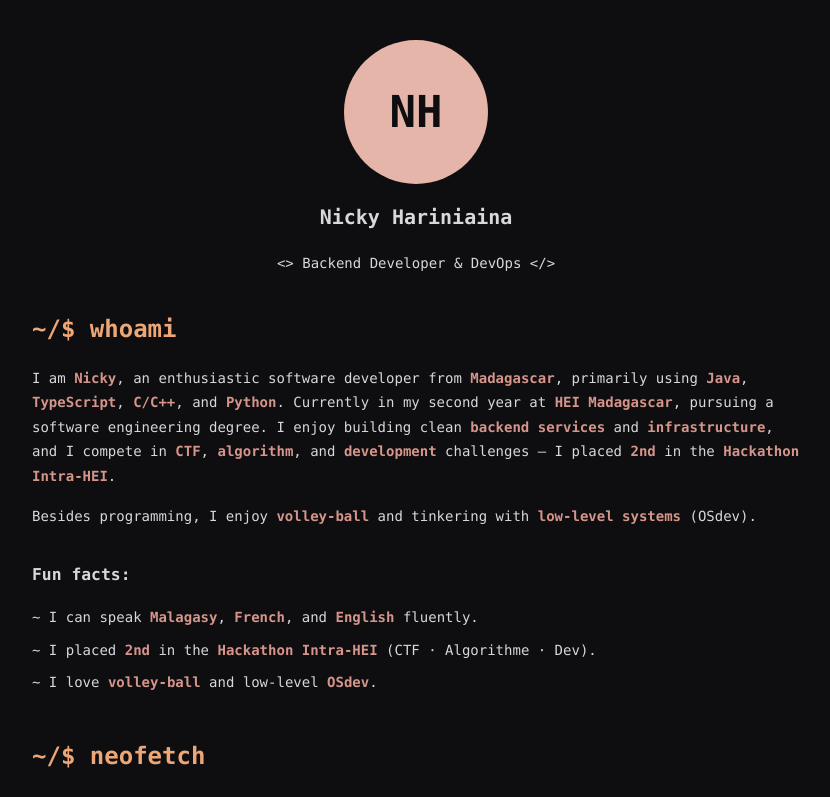
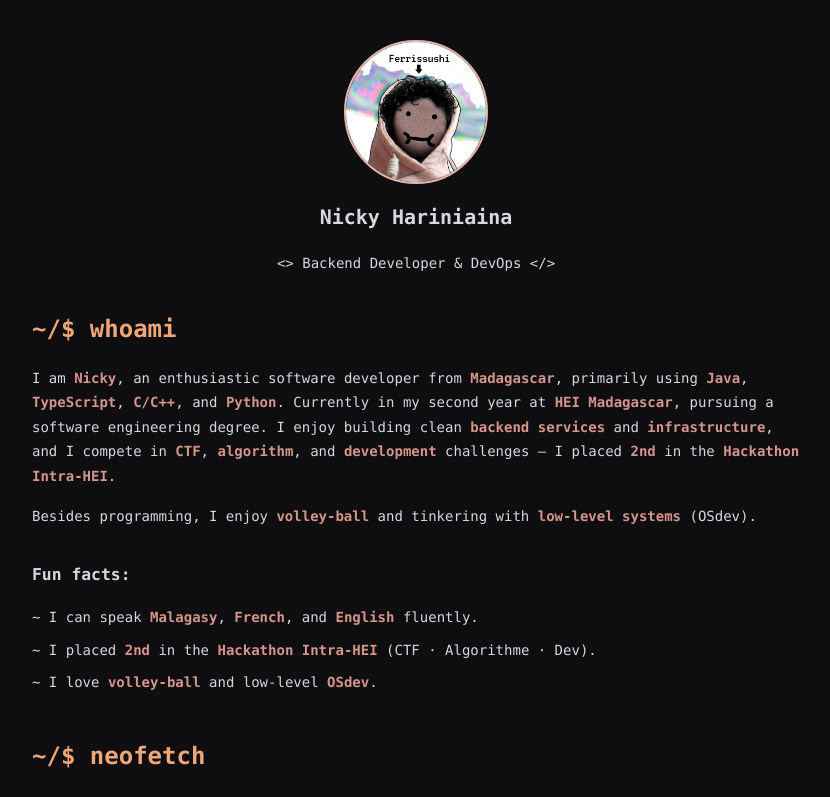
Before and after one commit to NickyHariniaina/nickyhariniaina, a React (Vite) app: page / in a window 1280 px wide. Shown: the top 797 px of the page, without its empty margins (224-1054 px from the left). Built offline with nearby package versions, Linux system fonts and the light colour scheme.

Commit message:
feat: use profile picture as header avatar

```diff
--- a/src/App.css
+++ b/src/App.css
@@ -26,14 +26,8 @@
   width: 144px;
   height: 144px;
   border-radius: 50%;
-  background: var(--primary-light);
-  color: var(--bg);
-  display: flex;
-  align-items: center;
-  justify-content: center;
-  font-size: 44px;
-  font-weight: 700;
-  line-height: 1;
+  object-fit: cover;
+  border: 2px solid var(--primary-light);
 }
 
 .header__name {
--- a/src/components/Header.tsx
+++ b/src/components/Header.tsx
@@ -1,11 +1,14 @@
 import { site } from '../data'
+import profilPic from '../assets/profil-pic.png'
 
 export default function Header() {
   return (
     <header className="header">
-      <div className="header__avatar" aria-hidden="true">
-        NH
-      </div>
+      <img
+        src={profilPic}
+        alt="Nicky Hariniaina"
+        className="header__avatar"
+      />
       <h1 className="header__name">{site.name}</h1>
       <p className="header__role">&lt;&gt; {site.role} &lt;/&gt;</p>
     </header>
```
Also changed, not shown: src/assets/profil-pic.png (added).
